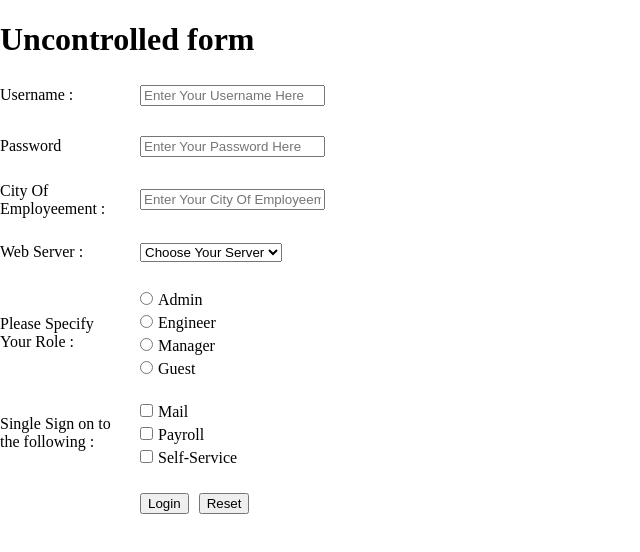
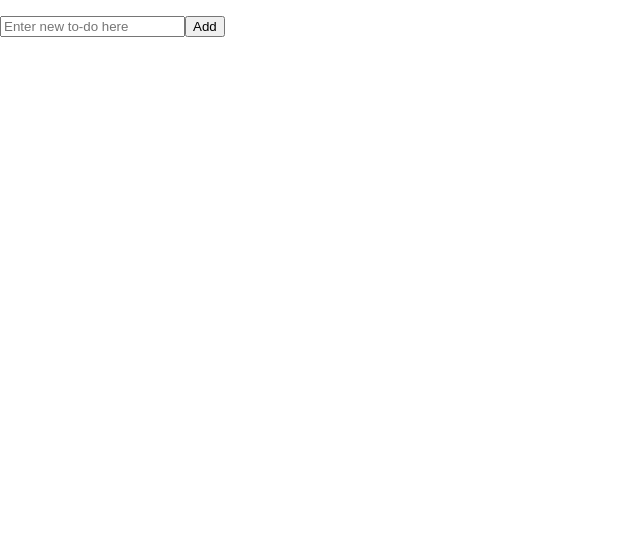
Before and after one commit to nsh-axelor/frontend-training, a React (Create React App) app in the folder react.js/: page / in a window 1280 px wide. Shown: the top 552 px of the page, without its empty margins (0-640 px from the left). Built offline with nearby package versions, Linux system fonts and the light colour scheme.

Commit message:
Implemented todolist using redux

```diff
--- a/react.js/package.json
+++ b/react.js/package.json
@@ -8,7 +8,9 @@
     "@testing-library/user-event": "^12.8.3",
     "react": "^17.0.2",
     "react-dom": "^17.0.2",
+    "react-redux": "^7.2.6",
     "react-scripts": "4.0.3",
+    "redux": "^4.1.2",
     "web-vitals": "^1.1.2"
   },
   "scripts": {
--- a/react.js/src/App.js
+++ b/react.js/src/App.js
@@ -6,15 +6,19 @@ import "./App.css";
 // UnComment below given line for reviewing Form-Project
 // import Form from './Form-Project';
 
-
 // UnComment below given line for reviewing Uncontrolled from
-import UncontrolledForm from "./UncontrolledForm";
+// import UncontrolledForm from "./UncontrolledForm";
 
 // UnComment below given line for reviewing Portfolio_Webiste-Project
 // import PortfolioWebsite from "./Portfolio-Website"
 
 // UnComment below given line for reviewing Calendar-Project
 // import Calendar from './Calendar-Project';
+
+// Uncomment below given lines for reviewing ReduxPractice
+import ReduxPractice from "./ReduxPractice/ReduxPractice";
+import { Provider } from "react-redux";
+import store from "./ReduxPractice/store";
 
 function App() {
   return (
@@ -31,9 +35,13 @@ function App() {
       {/* UnComment Calendar Tag for reviewing Calendar-Project */}
       {/* <Calendar /> */}
 
+      {/* UnComment UncontrolledForm Tag for reviewing Uncontrolled form */}
+      {/* <UncontrolledForm /> */}
 
-      {/* UnComment UncontrolledForm Tag for reviewing Uncontrolled form */}
-      <UncontrolledForm />
+      {/* UnComment UncontrolledForm Tag for reviewing Redux Practice Project */}
+      <Provider store={store}>
+        <ReduxPractice />
+      </Provider>
     </div>
   );
 }
--- /dev/null
+++ b/react.js/src/ReduxPractice/ReduxPractice.js
@@ -0,0 +1,41 @@
+import React, { useState } from "react";
+import { useDispatch, useSelector } from "react-redux";
+import { addTodoTest, removeTodoTest } from "./actions/TodoActions";
+
+const ReduxPractice = () => {
+  const todoList = useSelector((state) => state.todoReducer);
+  const dispatch = useDispatch();
+  const [todo, setTodo] = useState("");
+
+  return (
+    <div>
+      <ul>
+        {todoList.map((todo) => (
+          <li key={todo.id}>
+            {todo.title}{" "}
+            <button onClick={() => dispatch(removeTodoTest(todo.id))}>
+              {" "}
+              -{" "}
+            </button>
+          </li>
+        ))}
+      </ul>
+      <input
+        type="text"
+        placeholder="Enter new to-do here"
+        onChange={(e) => setTodo(e.target.value)}
+        value={todo}
+      />
+      <button
+        onClick={() => {
+          setTodo("");
+          dispatch(addTodoTest(todo));
+        }}
+      >
+        Add
+      </button>
+    </div>
+  );
+};
+
+export default ReduxPractice;
--- /dev/null
+++ b/react.js/src/ReduxPractice/actions/TodoActions.js
@@ -0,0 +1,24 @@
+import { add, remove } from "./actionType"
+
+const addTodoTest = (title) => {
+    return(
+        {
+            type:add,
+            payload:{
+                title
+            }
+        }
+    )
+}
+
+const removeTodoTest = (id) => {
+    return({
+        type:remove,
+        payload:{
+            id
+        }
+    })
+}
+
+
+export {addTodoTest,removeTodoTest}
--- /dev/null
+++ b/react.js/src/ReduxPractice/actions/actionType.js
@@ -0,0 +1,3 @@
+export const add = "ADD_TODO"
+
+export const remove = "REMOVE_TODO"
--- /dev/null
+++ b/react.js/src/ReduxPractice/reducers/TodoReducer.js
@@ -0,0 +1,16 @@
+import { add, remove } from "../actions/actionType"
+
+let currentId = 0
+export const todoReducer = (state=[],action) => {
+    switch(action.type){
+        case add:
+            let newState = [...state,{title:action.payload.title,id:currentId++}]
+            return newState
+        case remove:
+            let newTodoState = [...state]
+            newTodoState = newTodoState.filter((todo) => todo.id !== action.payload.id)
+            return newTodoState
+        default:
+            return state
+    }
+}
--- /dev/null
+++ b/react.js/src/ReduxPractice/reducers/index.js
@@ -0,0 +1,7 @@
+import {combineReducers} from 'redux'
+import { todoReducer } from './TodoReducer'
+
+
+const reducer = combineReducers({todoReducer})
+
+export default reducer;
--- /dev/null
+++ b/react.js/src/ReduxPractice/store.js
@@ -0,0 +1,6 @@
+import { createStore } from "redux";
+import reducer from "./reducers";
+
+const store = createStore(reducer)
+
+export default store;
```
Also changed, not shown: 2 other files (tests, documents, lock files or other folders).
